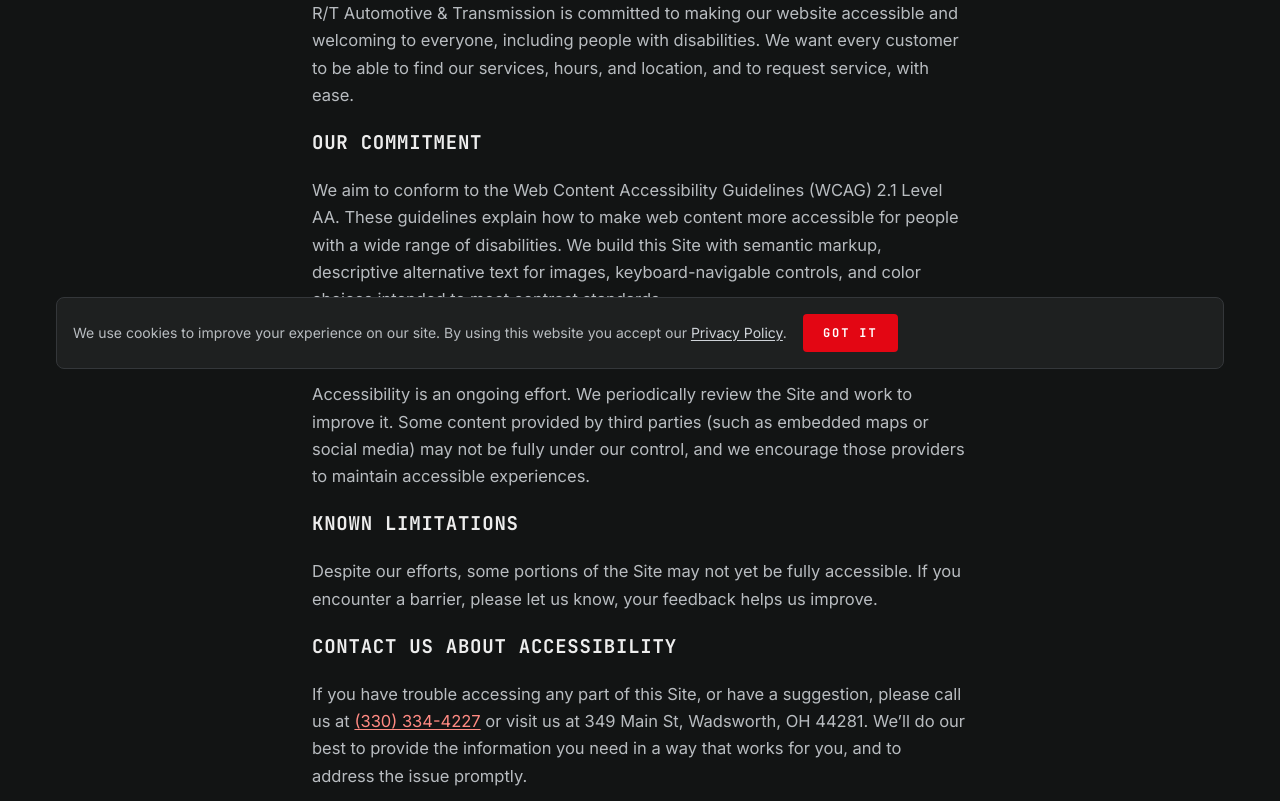
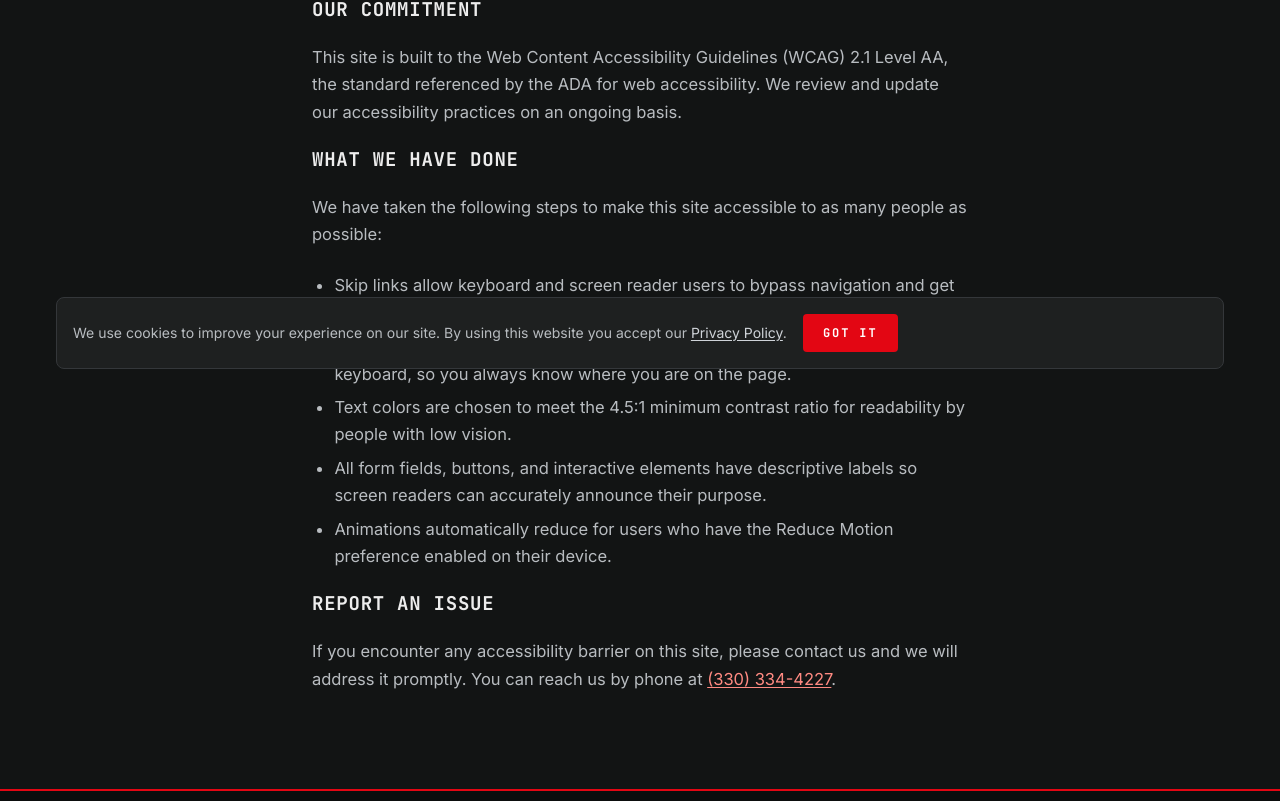
Before and after one commit to adamloomis-lab/rt-automotive, a React (Vite) app: page /accessibility in a window 1280 px wide. Shown: the part 419-1220 px from the top of the page. Built offline with nearby package versions, Linux system fonts and the light colour scheme.

Commit message:
a11y: update accessibility statement to WCAG 2.1 AA + footer link

```diff
--- a/src/pages/Accessibility.tsx
+++ b/src/pages/Accessibility.tsx
@@ -4,40 +4,46 @@
 export default function Accessibility() {
   return (
     <LegalLayout title="Accessibility Statement" updated="June 2026">
+      <h2>Our commitment</h2>
       <p>
-        {company.name} is committed to making our website accessible and welcoming to everyone,
-        including people with disabilities. We want every customer to be able to find our services,
-        hours, and location, and to request service, with ease.
+        This site is built to the Web Content Accessibility Guidelines (WCAG) 2.1 Level AA, the
+        standard referenced by the ADA for web accessibility. We review and update our
+        accessibility practices on an ongoing basis.
       </p>
 
-      <h2>Our Commitment</h2>
+      <h2>What we have done</h2>
       <p>
-        We aim to conform to the Web Content Accessibility Guidelines (WCAG) 2.1 Level AA. These
-        guidelines explain how to make web content more accessible for people with a wide range of
-        disabilities. We build this Site with semantic markup, descriptive alternative text for
-        images, keyboard-navigable controls, and color choices intended to meet contrast standards.
+        We have taken the following steps to make this site accessible to as many people as
+        possible:
       </p>
+      <ul>
+        <li>
+          Skip links allow keyboard and screen reader users to bypass navigation and get straight
+          to the main content without tabbing through every menu item.
+        </li>
+        <li>
+          A visible focus outline appears on every interactive element when navigated by keyboard,
+          so you always know where you are on the page.
+        </li>
+        <li>
+          Text colors are chosen to meet the 4.5:1 minimum contrast ratio for readability by
+          people with low vision.
+        </li>
+        <li>
+          All form fields, buttons, and interactive elements have descriptive labels so screen
+          readers can accurately announce their purpose.
+        </li>
+        <li>
+          Animations automatically reduce for users who have the Reduce Motion preference enabled
+          on their device.
+        </li>
+      </ul>
 
-      <h2>Ongoing Effort</h2>
+      <h2>Report an issue</h2>
       <p>
-        Accessibility is an ongoing effort. We periodically review the Site and work to improve it.
-        Some content provided by third parties (such as embedded maps or social media) may not be
-        fully under our control, and we encourage those providers to maintain accessible
-        experiences.
-      </p>
-
-      <h2>Known Limitations</h2>
-      <p>
-        Despite our efforts, some portions of the Site may not yet be fully accessible. If you
-        encounter a barrier, please let us know, your feedback helps us improve.
-      </p>
-
-      <h2>Contact Us About Accessibility</h2>
-      <p>
-        If you have trouble accessing any part of this Site, or have a suggestion, please call us
-        at <a href={company.phoneHref}>{company.phone}</a> or visit us at {company.addressOneLine}.
-        We&rsquo;ll do our best to provide the information you need in a way that works for you,
-        and to address the issue promptly.
+        If you encounter any accessibility barrier on this site, please contact us and we will
+        address it promptly. You can reach us by phone at{' '}
+        <a href={company.phoneHref}>{company.phone}</a>.
       </p>
     </LegalLayout>
   )
```
